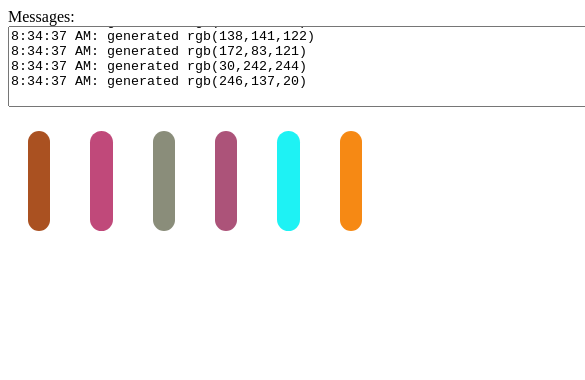
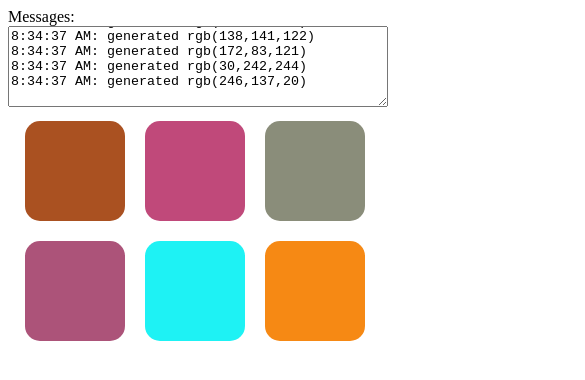
Before and after one commit to BigRiceEater/random-box-colours, a plain HTML site: page main.html in a window 390 px wide. Shown: the top 380 px of the page, 585 px wide, since content can reach past the window. Drawn offline with nearby package versions, Linux system fonts and the light colour scheme.

Commit message:
Add mobile responsive layout

```diff
--- a/main.html
+++ b/main.html
@@ -17,12 +17,14 @@
     <style>
       #container {
         display: flex;
+        flex-wrap: wrap;
+        justify-content: center;
       }
 
       .box {
         width: 100px;
         height: 100px;
-        margin: 20px;
+        margin: 10px;
         border-radius: 15px;
         background-color: red;
       }
@@ -32,9 +34,8 @@
     <label for="message-box">Messages:</label>
     <textarea
       id="message-box"
-      cols="100"
       rows="5"
-      style="text-overflow: clip;"
+      style="text-overflow: clip; width: 100%;"
     ></textarea>
     <div id="container"></div>
   </body>
```
